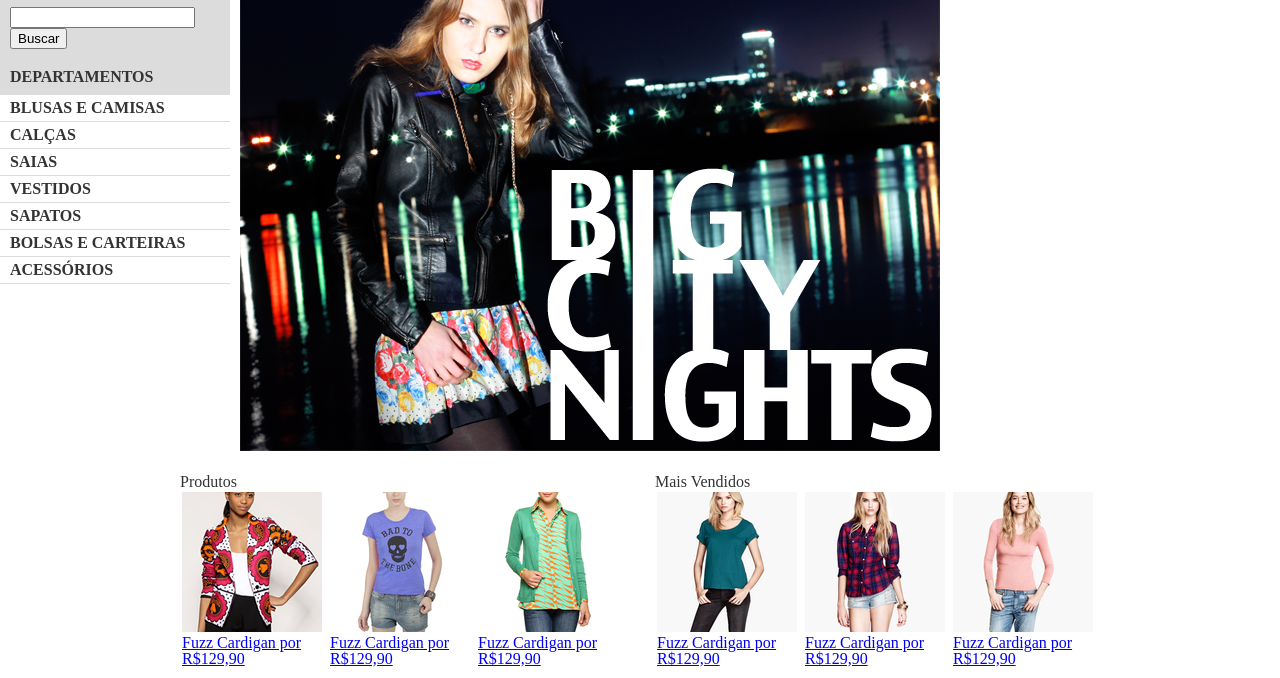
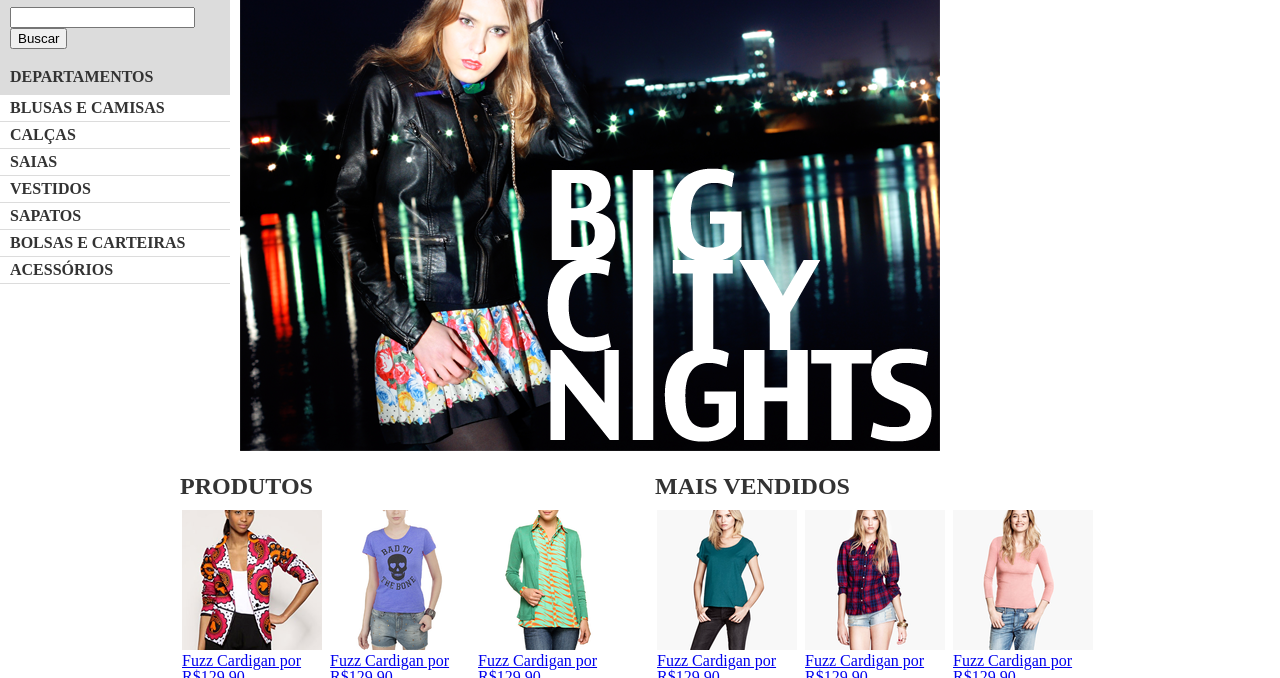
Before and after one commit to letticiaAndrade/Mirror-Fashion, a plain HTML site: page mirrorfashion/index.html in a window 1280 px wide. Shown: the part 117-795 px from the top of the page. Drawn offline with Linux system fonts and the light colour scheme.

Commit message:
adicionano estilo nos títulos dos painéis

```diff
--- a/mirrorfashion/css/estilos.css
+++ b/mirrorfashion/css/estilos.css
@@ -90,3 +90,9 @@ header {
     margin: 2px;
     padding-bottom: 10px;
 }
+.painel h2 {
+    font-size: 24px;
+    text-transform: uppercase;
+    font-weight: bold;
+    margin-bottom: 10px;
+}
```
